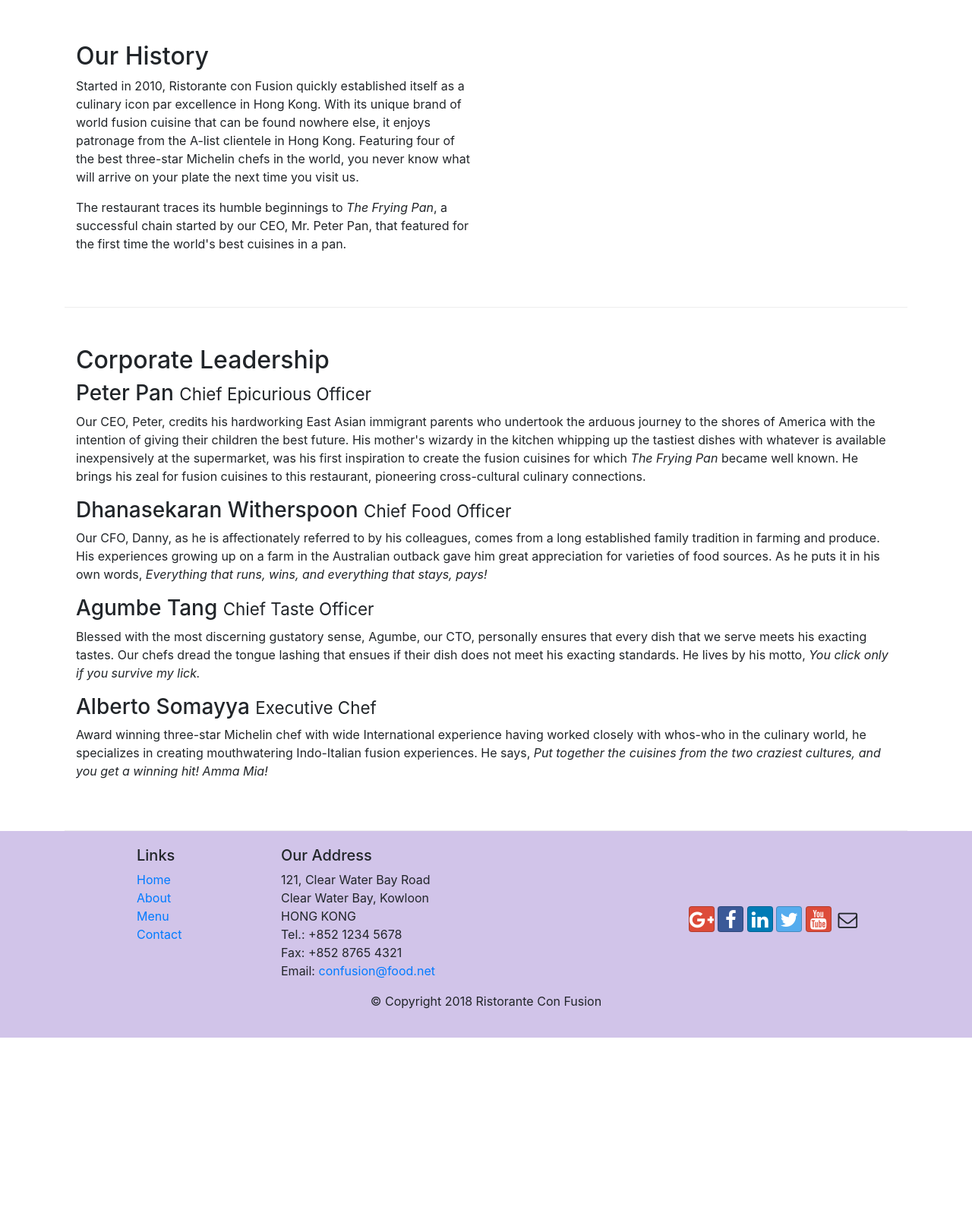
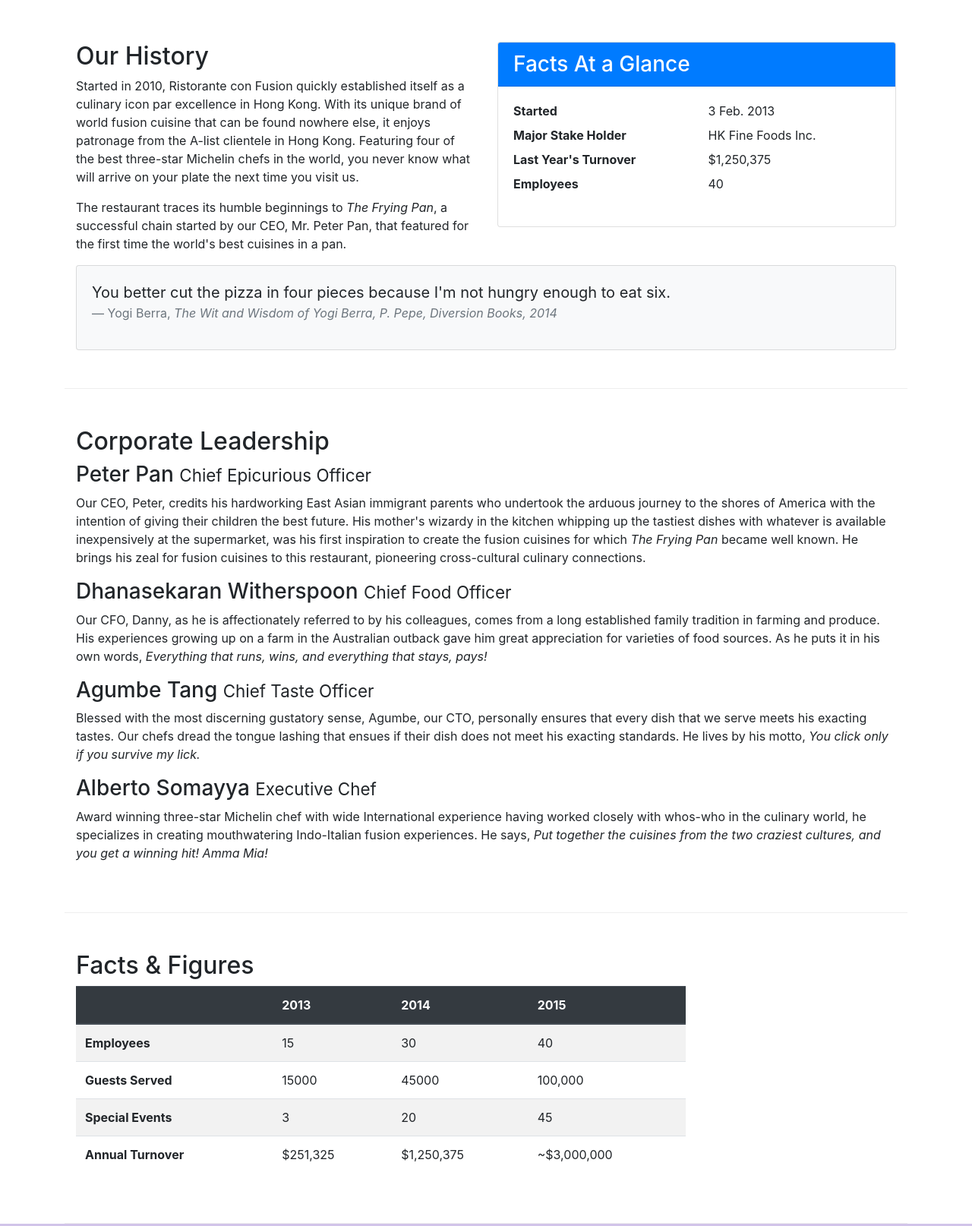
Before and after one commit to Jeerihon/confusion-bootstrap4, a website: page aboutus.html in a window 1280 px wide. Shown: the part 460-2074 px from the top of the page at 76% size. Before the commit the page ends 1826 px from the top, so only its background shows below. Drawn offline with nearby package versions, Linux system fonts and the light colour scheme.

Commit message:
Added: images

```diff
--- a/aboutus.html
+++ b/aboutus.html
@@ -28,7 +28,7 @@
 				<span class="navbar-toggler-icon"></span>
 			</button>
 
-			<a class="navbar-brand mr-auto"  href="#">Ristorante Con Fusion</a>
+			<a class="navbar-brand mr-auto" href="#"><img src="img/logo.png" height="30" width="41"></a>
 
 			<div class="collapse navbar-collapse" id="Navbar">
 				<ul class="navbar-nav mr-auto">
@@ -113,7 +113,35 @@
 					cuisines in a pan.
 				</p>
 			</div>
-			<div class="col-12 col-sm-6"></div>
+			<div class="col-12 col-sm-6">
+				<div class="card">
+					<h3 class="card-header bg-primary text-white">Facts At a Glance</h3>
+					<div class="card-body">
+						<dl class="row">
+							<dt class="col-6">Started</dt>
+							<dd class="col-6">3 Feb. 2013</dd>
+							<dt class="col-6">Major Stake Holder</dt>
+							<dd class="col-6">HK Fine Foods Inc.</dd>
+							<dt class="col-6">Last Year's Turnover</dt>
+							<dd class="col-6">$1,250,375</dd>
+							<dt class="col-6">Employees</dt>
+							<dd class="col-6">40</dd>
+						</dl>
+					</div>
+				</div>
+			</div>
+			<div class="col-12">
+				<div class="card card-body bg-light">
+					<blockquote class="blockquote">
+						<p class="mb-0">You better cut the pizza in four pieces because
+							I'm not hungry enough to eat six.</p>
+						<footer class="blockquote-footer">Yogi Berra,
+							<cite title="Source Title">The Wit and Wisdom of Yogi Berra,
+							P. Pepe, Diversion Books, 2014</cite>
+						</footer>
+					</blockquote>
+				</div>
+			</div>
 		</div>
 
 		<div class="row row-content">
@@ -164,6 +192,51 @@
 					>
 				</p>
 			</div>
+		</div>
+		<div class="row row-content">
+			<div class="col-12 col-sm-9">
+				<h2>Facts &amp; Figures</h2>
+
+				<div class="table-responsive">
+					<table class="table table-striped">
+						<thead class="thead-dark">
+							<tr>
+									<th>&nbsp;</th>
+									<th>2013</th>
+									<th>2014</th>
+									<th>2015</th>
+							</tr>
+						</thead>
+						<tbody>
+							<tr>
+								<th>Employees</th>
+								<td>15</td>
+								<td>30</td>
+								<td>40</td>
+							</tr>
+							<tr>
+								<th>Guests Served</th>
+								<td>15000</td>
+								<td>45000</td>
+								<td>100,000</td>
+							</tr>
+							<tr>
+								<th>Special Events</th>
+								<td>3</td>
+								<td>20</td>
+								<td>45</td>
+							</tr>
+							<tr>
+								<th>Annual Turnover</th>
+								<td>$251,325</td>
+								<td>$1,250,375</td>
+								<td>~$3,000,000</td>
+							</tr>
+						</tbody>
+					</table>
+				</div>
+			</div>
+			<div class="col-12 col-sm-3"></div>
 		</div>
 	</div>
 
```
Also changed, not shown: contactus.html (+11 -12 lines), index.html (+34 -28 lines), img/alberto.png (added), img/buffet.png (added), img/logo.png (added), img/uthappizza.png (added).
